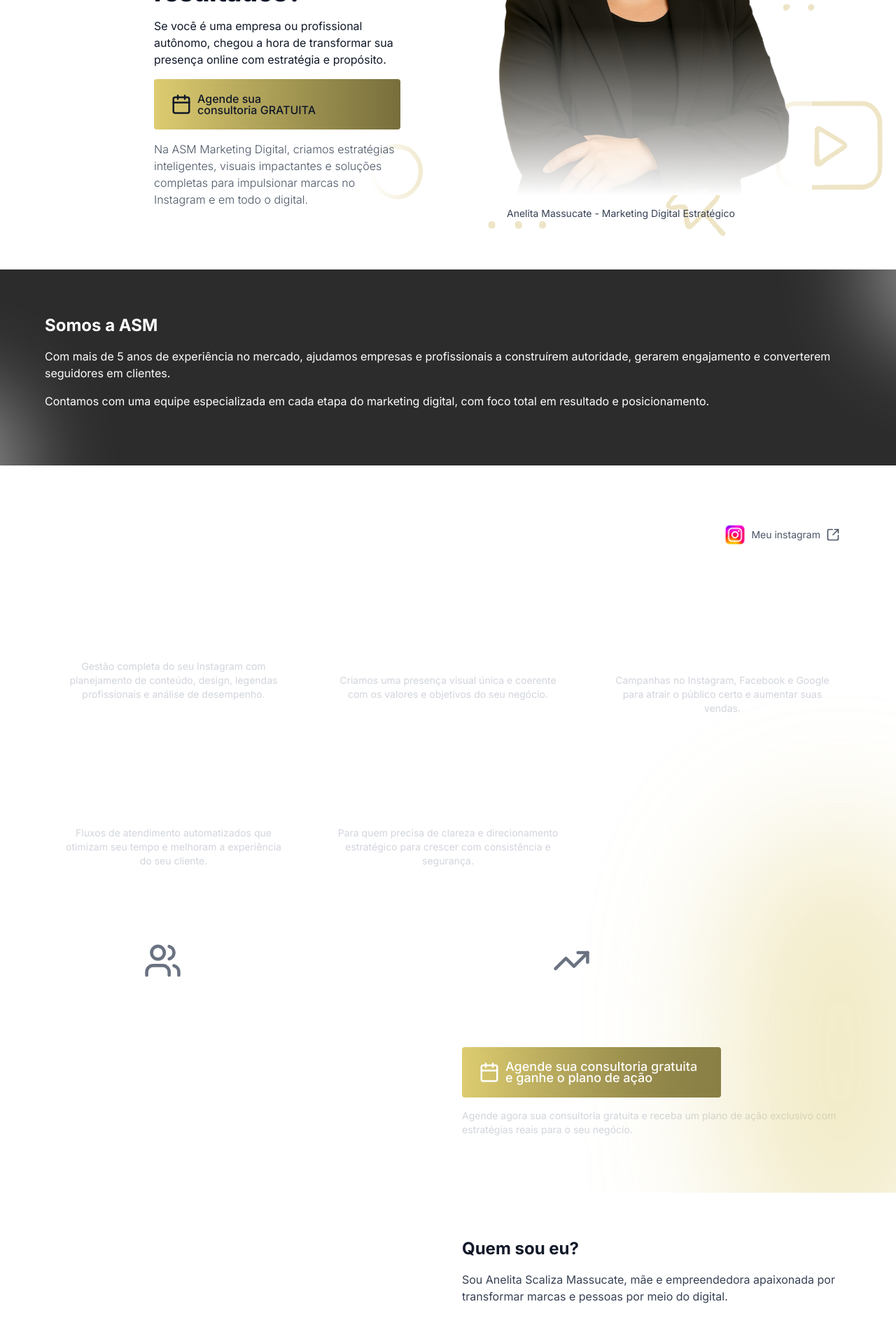
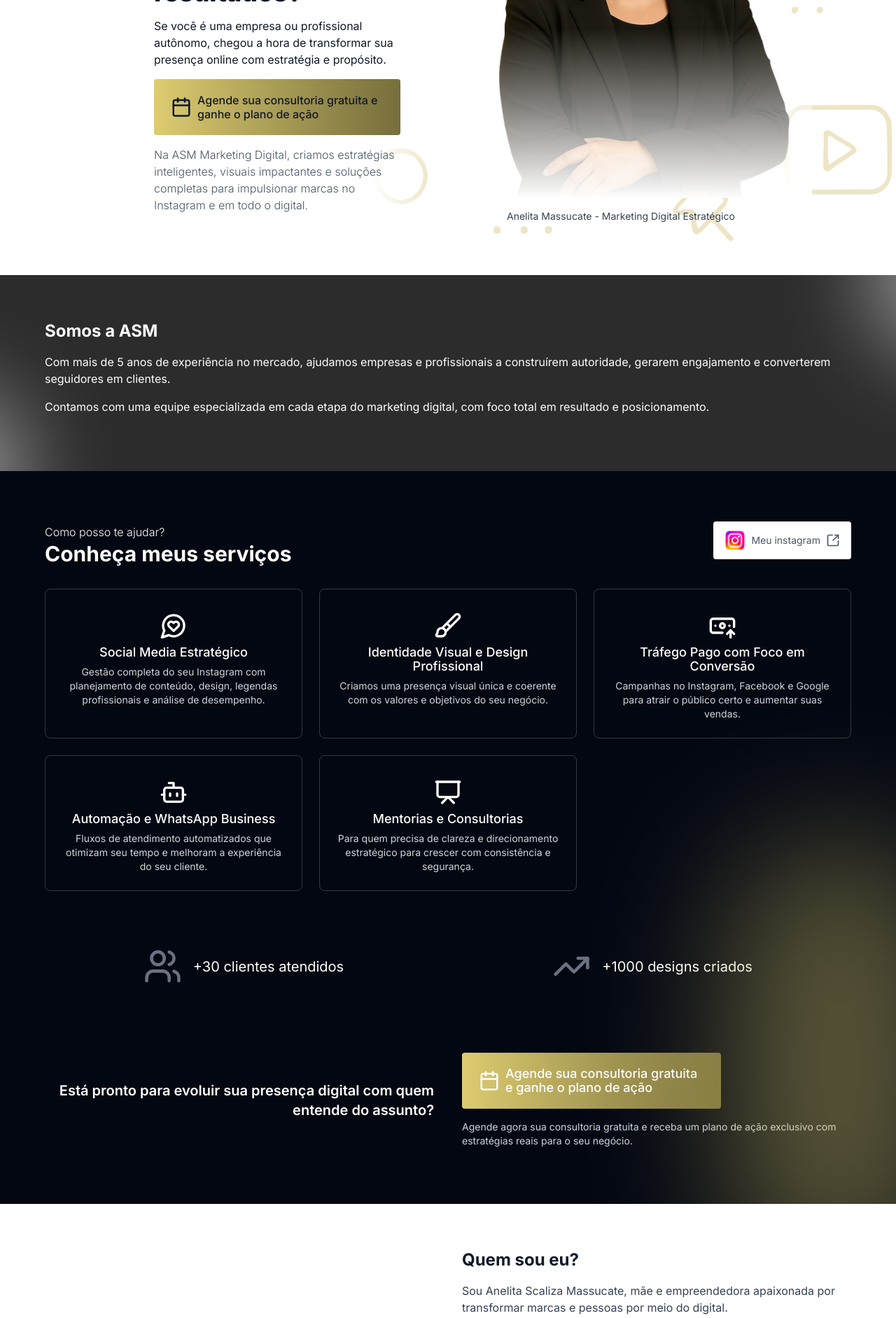
Before and after one commit to adrianomaringolo/asm-website, a Next.js app: page / in a window 1280 px wide. Shown: the part 351-2234 px from the top of the page at 70% size. Built offline with nearby package versions, Linux system fonts and the light colour scheme.

Commit message:
fix dark/light mode

```diff
--- a/src/app/globals.css
+++ b/src/app/globals.css
@@ -11,15 +11,6 @@
   --font-sans: var(--font-inter);
 }
 
-@media (prefers-color-scheme: dark) {
-  :root {
-    --background: #0a0a0a;
-    --foreground: #ededed;
-  }
-}
-
 body {
-  background: var(--background);
-  color: var(--foreground);
   font-family: var(--font-inter), sans-serif;
 }
--- a/src/components/CTAButton.tsx
+++ b/src/components/CTAButton.tsx
@@ -3,12 +3,7 @@ import { Calendar } from "lucide-react";
 import { ReactNode } from "react";
 
 export function CTAButton({
-  text = (
-    <>
-      Agende sua <br />
-      consultoria GRATUITA
-    </>
-  ),
+  text = <>Agende sua consultoria gratuita e ganhe o plano de ação</>,
 }: {
   text?: ReactNode;
 }) {
@@ -24,7 +19,7 @@ export function CTAButton({
     >
       <span className="flex items-center gap-2 w-full">
         <Calendar size={30} className="min-w-[30px]" />
-        <span className="text-left leading-4">{text}</span>
+        <span className="text-left leading-5">{text}</span>
       </span>
     </a>
   );
--- a/src/components/Services.tsx
+++ b/src/components/Services.tsx
@@ -47,7 +47,7 @@ const services = [
 
 export function Services() {
   return (
-    <section className="relative bg-dark text-white py-16 px-6 md:px-12 overflow-hidden">
+    <section className="relative bg-gray-950 text-white py-16 px-6 md:px-12 overflow-hidden">
       <div className="max-w-6xl mx-auto text-center">
         <div className="md:flex justify-between itens-center">
           <h2 className="text-2xl md:text-3xl font-semibold mb-8 text-left">
@@ -112,11 +112,7 @@ export function Services() {
             assunto?
           </p>
           <p className="flex-1 mb-4 flex flex-col gap-4 items-left justify-baseline">
-            <CTAButton
-              text={
-                <>Agende sua consultoria gratuita e ganhe o plano de ação</>
-              }
-            />
+            <CTAButton />
             <span className="text-sm text-gray-300 text-left">
               Agende agora sua consultoria gratuita e receba um plano de ação
               exclusivo com estratégias reais para o seu negócio.
```
